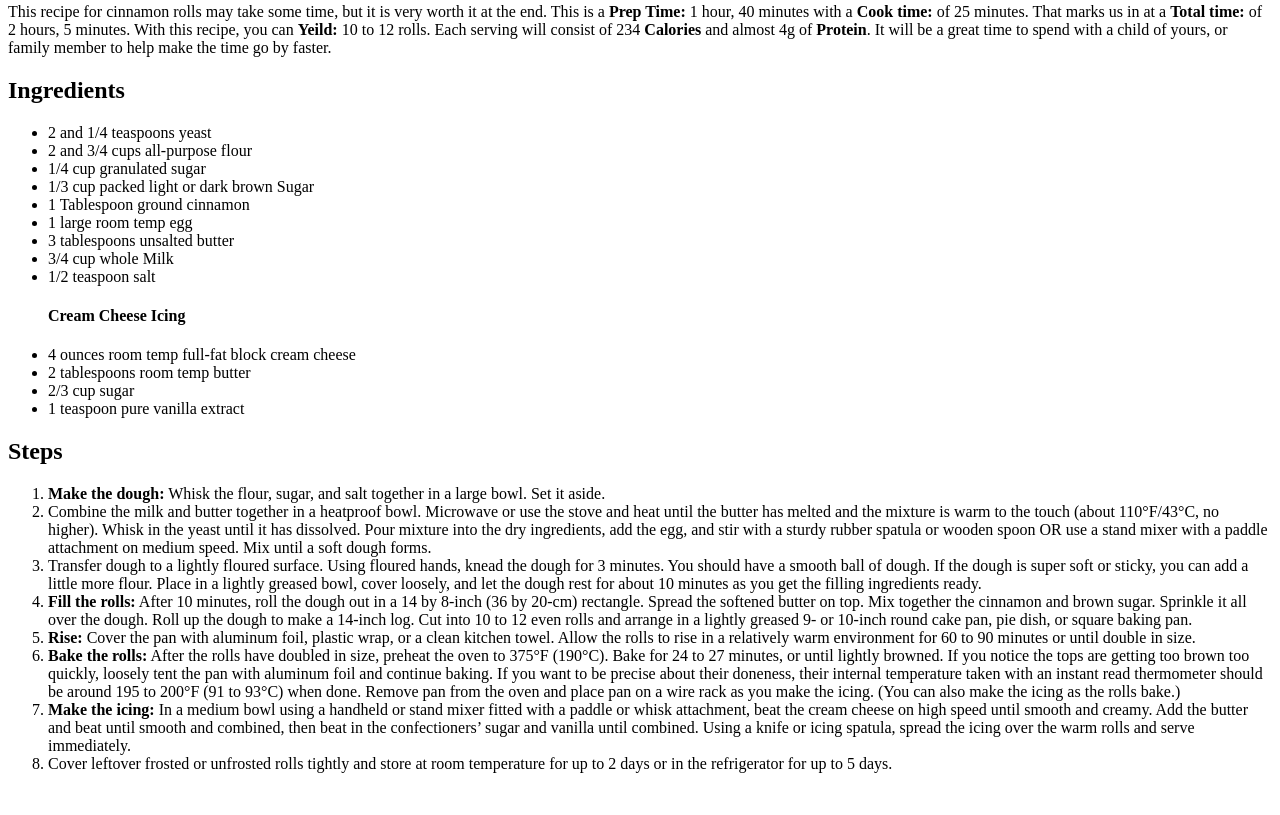
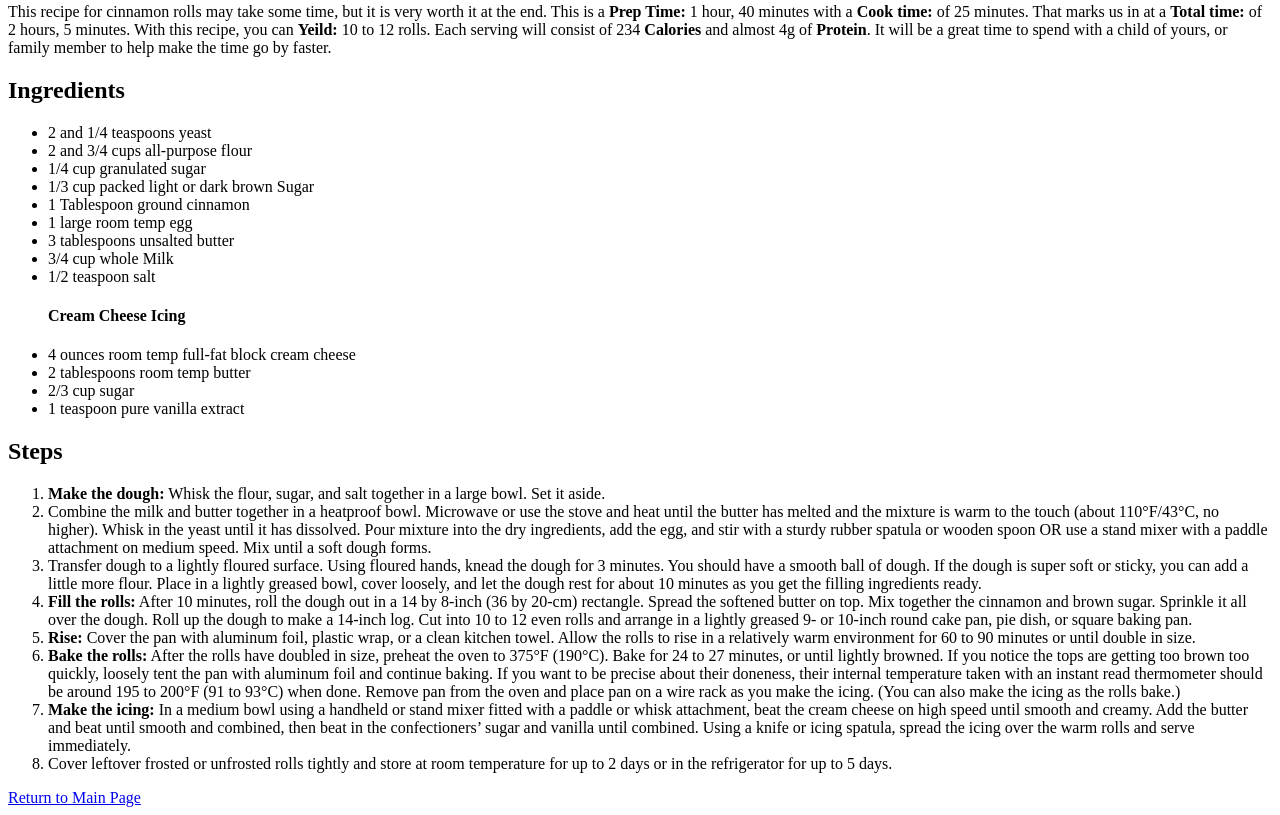
Before and after one commit to austin-r10/Odin-Recipes, a plain HTML site: page Recipes/CinnamonRolls.html in a window 1280 px wide. Shown: the part 895-1710 px from the top of the page. Before the commit the page ends 1684 px from the top, so only its background shows below. Drawn offline with Linux system fonts and the light colour scheme.

Commit message:
Add Return to Main Page

```diff
--- a/Recipes/CinnamonRolls.html
+++ b/Recipes/CinnamonRolls.html
@@ -58,6 +58,7 @@
     <li>Cover leftover frosted or unfrosted rolls tightly and store at room temperature for up to 2 days or in the refrigerator for up to 5 days.</li>
 </ol>
 
+<a href="/repos/odin-recipes/index.html">Return to Main Page</a>
 
 </body>
 </html>
```
